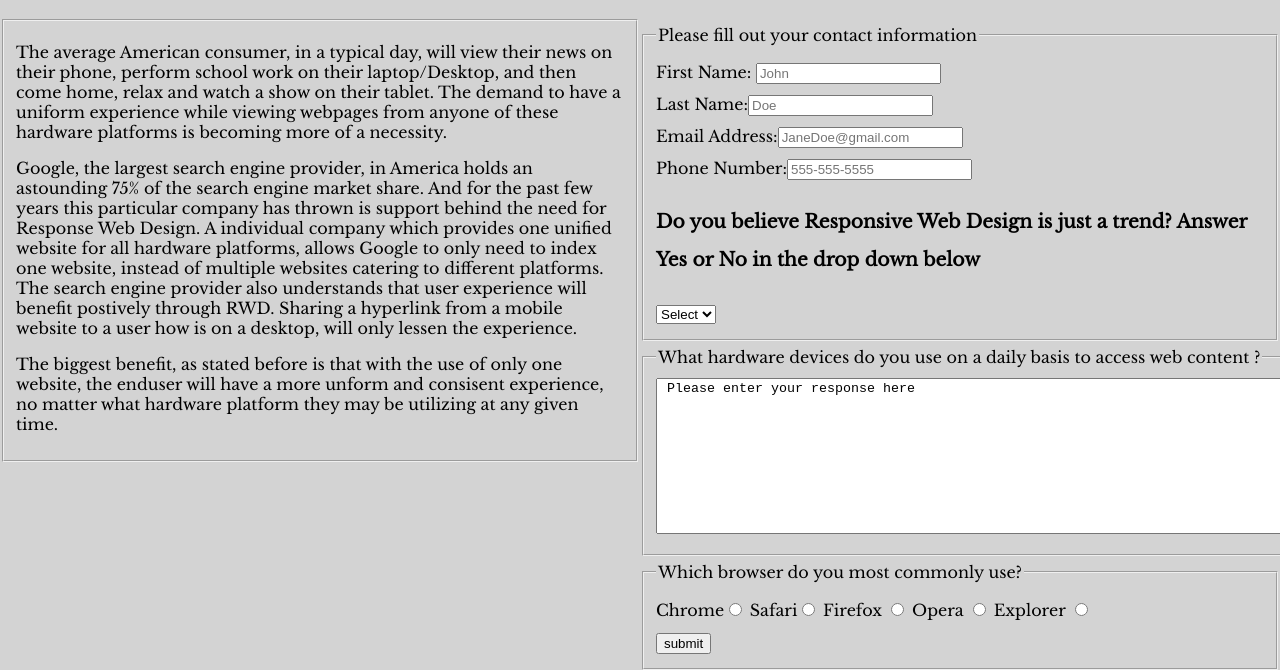
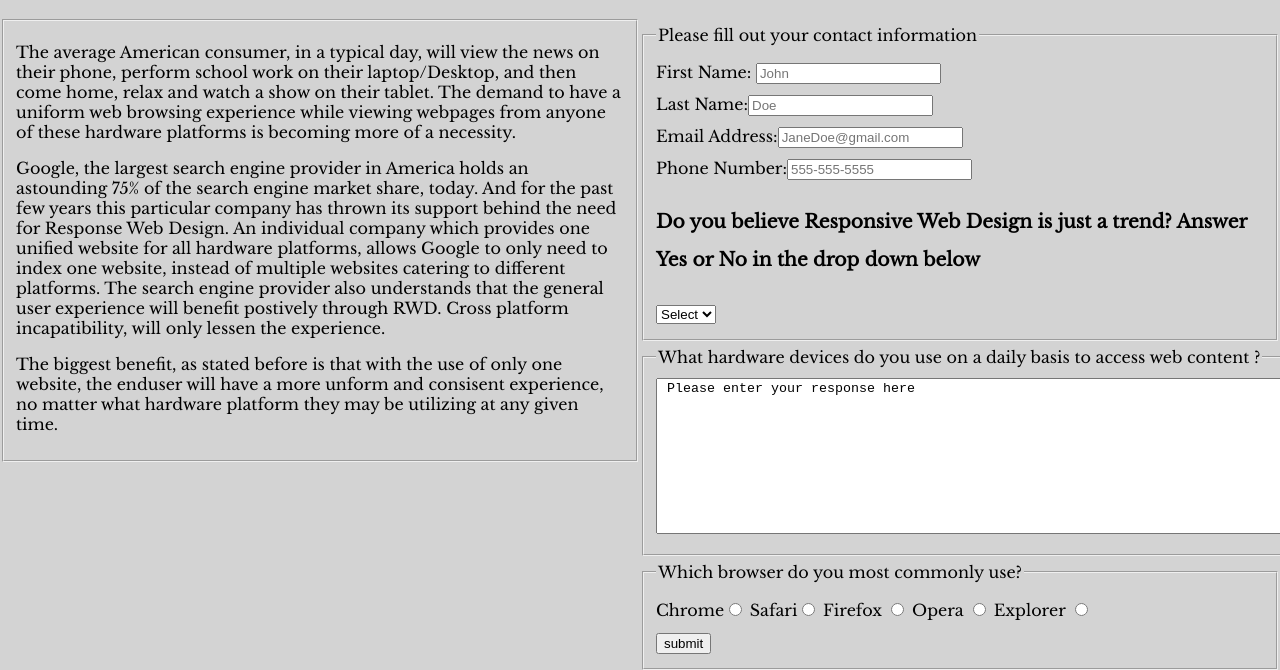
Before and after one commit to anderscjGIT/Responsive-web-design, a plain HTML site: page index.html in a window 1280 px wide. Shown: the part 176-846 px from the top of the page. Drawn offline with nearby package versions, Linux system fonts and the light colour scheme.

Commit message:
made some corrections to content

```diff
--- a/index.html
+++ b/index.html
@@ -21,13 +21,13 @@ Responsive Web Design
 
 <fieldset>
 <p>
-The average American consumer, in a typical day, will view their news on their phone, perform school work on their laptop/Desktop, and then come home, relax and watch a show on their tablet. The demand to have a
-uniform experience while viewing webpages from anyone of these hardware platforms is becoming more of a necessity.
+The average American consumer, in a typical day, will view the news on their phone, perform school work on their laptop/Desktop, and then come home, relax and watch a show on their tablet. The demand to have a
+uniform web browsing experience while viewing webpages from anyone of these hardware platforms is becoming more of a necessity.
 </p>
 <p>
-Google, the largest search engine provider, in America holds an astounding 75% of the search engine market share. And for the past few years this particular company has thrown is support behind the need for Response Web Design. A individual company which provides one unified website
-for all hardware platforms, allows Google to only need to index one website, instead of multiple websites catering to different platforms.  The search engine provider also understands that
-user experience will benefit postively through RWD.  Sharing a hyperlink from a mobile website to a user how is on a desktop, will only lessen the experience.
+Google, the largest search engine provider in America holds an astounding 75% of the search engine market share, today. And for the past few years this particular company has thrown its support behind the need for Response Web Design. An individual company which provides one unified website
+for all hardware platforms, allows Google to only need to index one website, instead of multiple websites catering to different platforms.  The search engine provider also understands that the general
+user experience will benefit postively through RWD.  Cross platform incapatibility, will only lessen the experience.
 </p>
 <p>
 The biggest benefit, as stated before is that with the use of only one website, the enduser will have a more unform and consisent experience, no matter what hardware platform they may be utilizing at any given time.
```
